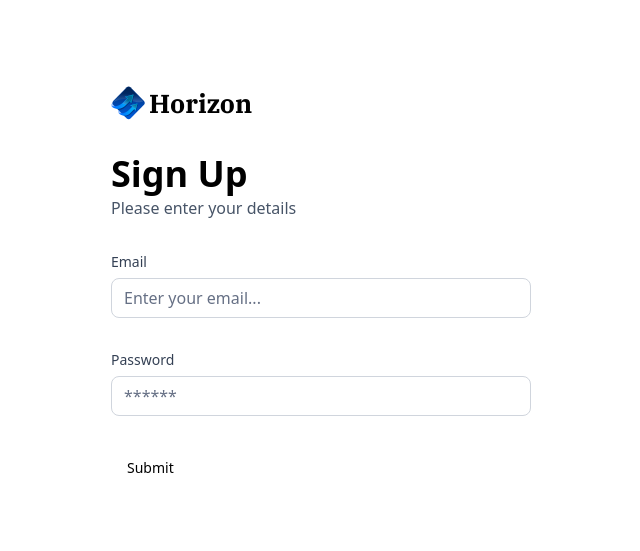
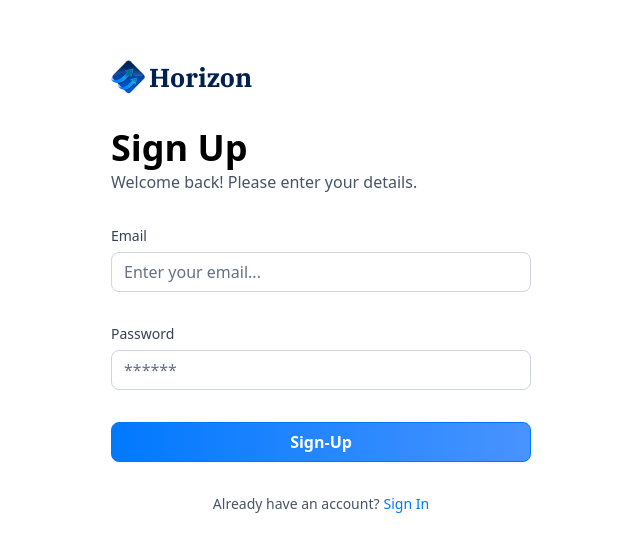
Before and after one commit to iurych/banking-app, a Next.js app: page /sign-up in a window 1280 px wide. Shown: the part 113-664 px from the top of the page, without its empty margins (319-959 px from the left). Built offline with nearby package versions, Linux system fonts and the light colour scheme.

Commit message:
feat: add full sing-in form

```diff
--- a/app/globals.css
+++ b/app/globals.css
@@ -292,7 +292,7 @@
   }
 
   .form-btn {
-    @apply text-16 rounded-lg border border-bankGradient bg-bank-gradient font-semibold text-white shadow-form;
+    @apply text-16 rounded-lg border border-bankGradient bg-bank-gradient  font-semibold text-white shadow-form;
   }
 
   .form-link {
--- a/components/AuthForm.tsx
+++ b/components/AuthForm.tsx
@@ -12,10 +12,8 @@
   Form
 } from "@/components/ui/form"
 import { authFormSchema } from "@/lib/utils"
+import { Loader2 } from "lucide-react"
 import CustomInput from "./CustomInput"
-
-
-
 
 type authForm = z.infer<typeof authFormSchema>
 
@@ -27,6 +25,7 @@
 
 const AuthForm = ({type}: AuthFormProps) => {
   const [user, setUser] = useState(null)
+  const [isLoading, setIsLoading] = useState(false)
 
   // define a form
   const form = useForm<authForm>({
@@ -39,7 +38,11 @@
 
   // define a submite handler
   const onSubmit = async (values: authForm) => {
-    console.log(values)
+
+      setIsLoading(true)
+      console.log(values)
+      setIsLoading(false)
+
   }
 
   return (
@@ -53,7 +56,7 @@
           alt="Horizon logo"
         />
         <h1
-          className='text-26 font-ibm-plex-serif font-bold text-tblack-1'
+          className='text-26 font-ibm-plex-serif font-bold text-black-1'
           >Horizon
         </h1>
       </Link>
@@ -68,8 +71,8 @@
           }
           <p className="text-16 font-normal text-gray-600" >
             {user
-              ? 'Link your account to get started'
-              : 'Please enter your details'
+              ? 'Please enter your details.'
+              : 'Welcome back! Please enter your details.'
             }
           </p>
         </h1>
@@ -86,7 +89,7 @@
 
               <CustomInput
                 control={form.control}
-                name='username'
+                name='email'
                 label='Email'
                 placeholder='Enter your email...'
               />
@@ -98,9 +101,41 @@
                 placeholder='******'
               />
 
-              <Button type="submit">Submit</Button>
+              <div
+                className="flex flex-col gap-4"
+              >
+                <Button type="submit" className='form-btn'
+                  disabled={isLoading}
+                >
+                  {isLoading ? (
+                    <Fragment>
+                      <Loader2
+                        size={20}
+                        className="animate-spin"
+                      /> &nbsp;
+                      Loading...
+                    </Fragment>
+                  ) : type === 'sign-in'
+                    ? 'Sign In' : 'Sign-Up'
+                  }
+                </Button>
+              </div>
+
             </form>
           </Form>
+
+          <footer className='flex justify-center gap-1' >
+            <p className='text-14 font-normal text-gray-600' >
+              {
+                type === 'sign-in'
+                  ? 'Don\'t have an account?'
+                  : 'Already have an account?'
+              }
+            </p>
+              <Link href={type === 'sign-in' ? '/sign-up' : '/sign-in'} className='form-link'>
+               {type === 'sign-in' ? 'Sign Up' : 'Sign In'}
+              </Link>
+          </footer>
         </Fragment>
       )}
     </section>
--- a/components/CustomInput.tsx
+++ b/components/CustomInput.tsx
@@ -3,13 +3,16 @@
 import { Input } from './ui/input'
 
 import { authFormSchema } from '@/lib/utils'
-import { Control } from 'react-hook-form'
+import { Control, FieldPath } from 'react-hook-form'
 
+type authFiled = z.infer<typeof authFormSchema>
+
+// type inputNames = <z.infer<typeof authFormSchema>>
 interface CustomInputProps {
-  control: Control<z.infer<typeof authFormSchema>> ,
-  name: string,
+  control: Control<authFiled>,
+  name: FieldPath<authFiled>,
   label: string,
-  placeholder: string
+  placeholder: string,
 }
 
 const CustomInput = ({ control, name, label, placeholder }: CustomInputProps) => {
@@ -27,6 +30,7 @@
               <Input
                 placeholder={placeholder}
                 className='input-class'
+                type={name}
                 {...field}
               />
             </FormControl>
--- a/lib/utils.ts
+++ b/lib/utils.ts
@@ -199,5 +199,7 @@
   email: z.string().email({
     message: 'This should have a valid email format'
   }),
-  password: z.string().min(8)
+  password: z.string().min(8, {
+    message: 'Password must have at least 8 caracters'
+  })
 })
```
